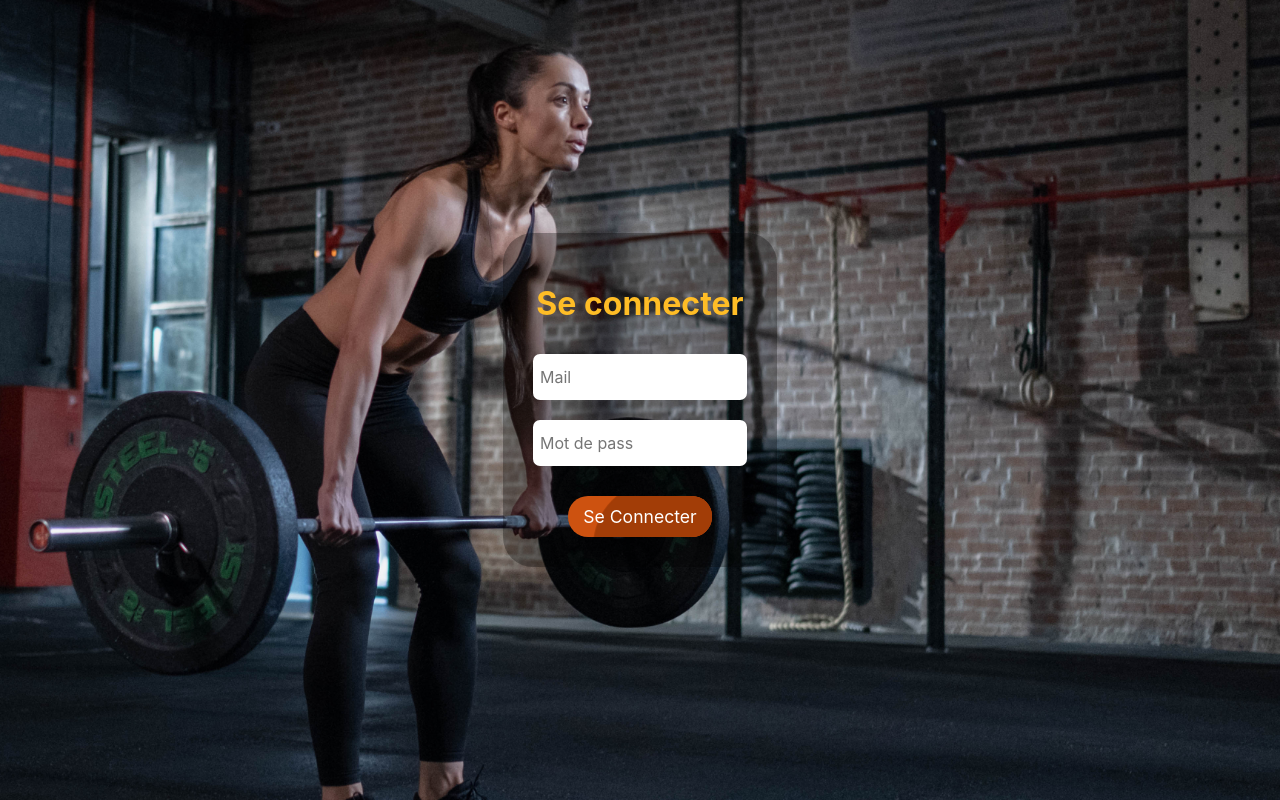
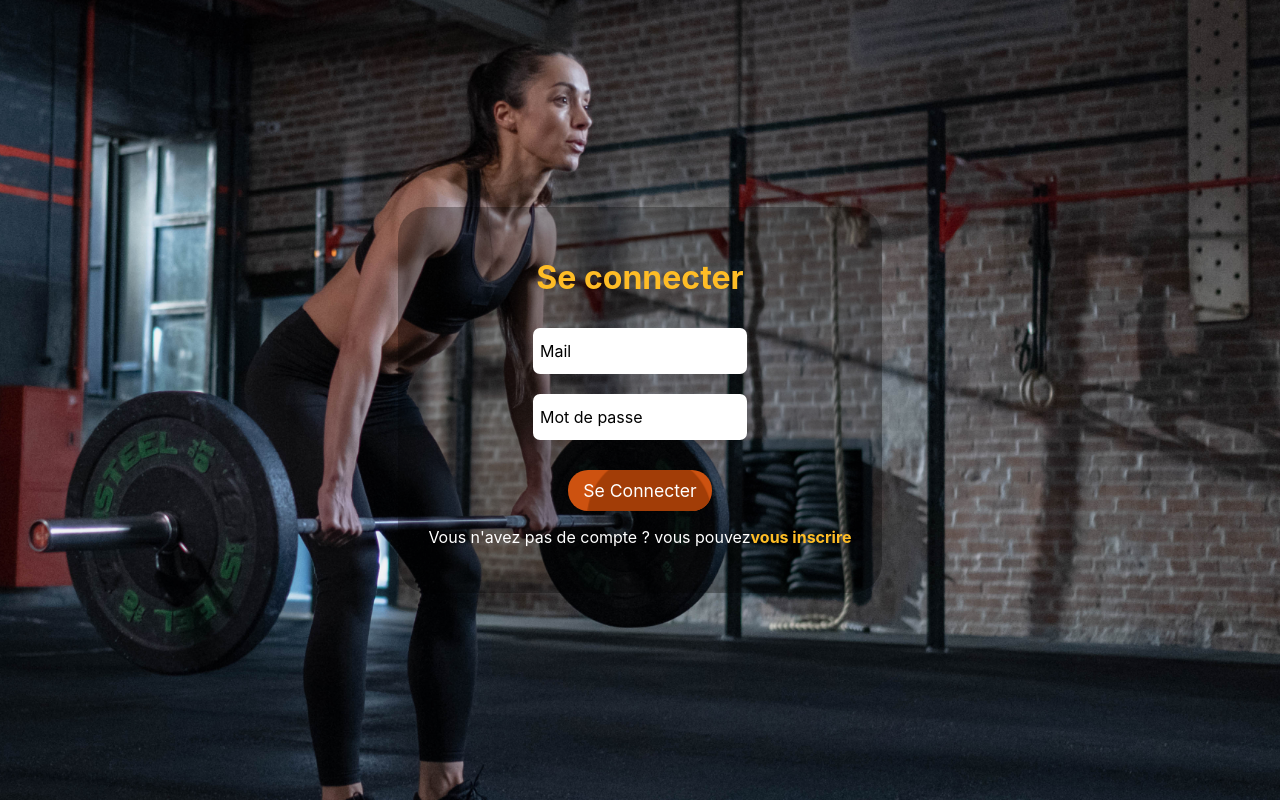
Before and after one commit to Emi-vas/training-plan_web__React, a React (Create React App) app: page / in a window 1280 px wide. Built offline with nearby package versions, Linux system fonts and the light colour scheme; no server answers.

Commit message:
SignIn composent with testing and firestore

```diff
--- a/src/App.tsx
+++ b/src/App.tsx
@@ -1,5 +1,6 @@
 //react
 import { Routes, Route } from "react-router-dom"
+import { useState } from "react";
 //compo
 import Home from "./pages/Home";
 import Signin from "./components/auth/Signin";
@@ -9,9 +10,20 @@ const App = () => {
 
   return (
     <Routes>
-        <Route path="/" element={ user ? <Home /> : <Signin /> }/>
+        <Route path="/" element={ user ? <Home /> : <Signinup /> }/>
     </Routes>
   );
 };
 
 export default App;
+
+
+const Signinup = () => {
+  const [display, setDisplay] = useState('signin')
+
+    if(display === 'signin') {
+      return <Signin setDisplay={setDisplay} />
+    } else {
+      return <div>Signup</div>
+    }
+}
--- a/src/assets/constants.ts
+++ b/src/assets/constants.ts
@@ -2,5 +2,7 @@ export const COLORS = {
     yellow: "#ffbd26",
     orange: "#cd5210",
     orangeDark: "#a23d07",
-    orangeLight: "#f76e24"
+    orangeLight: "#f76e24",
+
+    err: "#b63939",
 }
--- /dev/null
+++ b/src/auth/UserContext.tsx
@@ -0,0 +1,64 @@
+//react
+import { useContext, createContext, useEffect, useState } from "react";
+//firebase
+import { signInWithEmailAndPassword, createUserWithEmailAndPassword , signOut } from "firebase/auth";
+import { auth } from './firebase'
+
+const initialValue = {
+    user : {},
+    setUser: (v: any)=>{},
+    signIn: (mail: string, pass: string) => {},
+    signUp: (mail: string, pass: string) => {},
+    logOut: () => {}
+}
+
+const UserContext = createContext(initialValue)
+export const useAuth = () => {
+    return useContext(UserContext)
+}
+
+interface Props {
+    children: any
+}
+
+const UserContextCompo = ({ children }: Props) => {
+    const [user, setUser] = useState<any>(null)
+
+    const signIn = async (mail: string, pass: string) => {
+        const res = await signInWithEmailAndPassword(auth, mail, pass)
+        return res
+    }
+
+    const signUp = async (mail: string, pass: string) => {
+        const res = await createUserWithEmailAndPassword(auth, mail, pass)
+        return res
+    }
+
+    const logOut = async () => {
+        await signOut(auth)
+    }
+
+    useEffect(() => {
+        //change l'état à chaque changement.
+        //Ca gère automatique le storage ce qui fait que dès qu'un mec est co tu as acces
+        const unsubscribe = auth.onAuthStateChanged(
+            userActual => setUser(userActual)
+        )
+        return unsubscribe //desactive quand le compo est pas monté
+    }, [])
+
+    const value = {
+        user,
+        setUser,
+        signIn,
+        signUp,
+        logOut
+    }
+
+    return (
+        <UserContext.Provider value={value}>
+            { children }
+        </UserContext.Provider>
+    )
+}
+export default UserContextCompo;
--- /dev/null
+++ b/src/auth/firebase.ts
@@ -0,0 +1,19 @@
+// Import the functions you need from the SDKs you need
+import { initializeApp } from "firebase/app";
+import { getFirestore } from 'firebase/firestore'
+import { getAuth } from 'firebase/auth'
+
+// Your web app's Firebase configuration
+const firebaseConfig = {
+  apiKey: process.env.REACT_APP_API_KEY,
+  authDomain: process.env.REACT_APP_AUTH_DOMAIN,
+  projectId: process.env.REACT_APP_PROJECT_ID,
+  storageBucket: process.env.REACT_APP_STORAGE_BUCKET,
+  messagingSenderId: process.env.REACT_APP_MESSAGING_SENDER_ID,
+  appId: process.env.REACT_APP_APP_ID
+};
+
+// Initialize Firebase
+const app = initializeApp(firebaseConfig);
+export const db = getFirestore()
+export const auth = getAuth()
--- a/src/components/auth/Signin/Signin.styles.ts
+++ b/src/components/auth/Signin/Signin.styles.ts
@@ -14,7 +14,7 @@ export const Wrapper = styled.div`
 `
 
 export const SignBloc = styled.div`
-    color: ${COLORS.yellow};
+   color: white;
     display: flex;
     flex-direction: column;
     align-items: center;
@@ -26,10 +26,36 @@ export const SignBloc = styled.div`
     button {
         margin-top: 20px;
     }
+
+    h1 {
+        color: ${COLORS.yellow};
+    }
+
+    p span {
+        color: ${COLORS.yellow};
+        font-weight: bold;
+        cursor: pointer;
+    }
+
+    & .err {
+        margin-top: 0px;
+        font-weight: bold;
+        color: white;
+    }
 `
-export const Input = styled.input`
+
+interface InputProps {
+    err?: boolean
+}
+
+export const Input = styled.input<InputProps>`
     padding: 13px 7px;
     border-radius: 7px;
     margin: 10px 0;
     width: 200px;
+    background: ${props => props.err ? COLORS.err : "white"};
+    color: ${props => props.err ? "white" : "black"};
+    ::placeholder {
+       color : ${props => props.err ? "white" : "black"};
+    }
 `
--- a/src/components/auth/Signin/Signin.tsx
+++ b/src/components/auth/Signin/Signin.tsx
@@ -4,32 +4,71 @@ import { COLORS } from '../../../assets/constants';
 //compo
 import Button from '../../layouts/Button';
 import { useEffect, useState } from 'react';
-import { TextField } from '@mui/material';
+//firebase
+import { useAuth } from '../../../auth/UserContext';
 
-const Signin = () => {
-    const [click, setClick] = useState(false)
+interface Props {
+    setDisplay: (v: string) => void
+}
+
+const Signin = ({ setDisplay }: Props) => {
+    const { user, signIn } = useAuth()
+    const [mail, setMail] = useState('')
+    const [pass, setPass] = useState('')
+    const [errMail, setErrMail] = useState('')
+    const [errPass, setErrPass] = useState('')
 
     const handleClick = () => {
-        setClick(!click)
+        if(mail == "") {
+            setErrMail('Merci de renseigner une adresse mail')
+            return
+        }
+        if(pass == "") {
+            setErrPass('Merci de renseigner un mot de passe')
+            return
+        }
+        console.log('serveur')
+        signIn(mail, pass)
     }
 
-    useEffect(()=> {
-        console.log(click)
-    },[click])
+    useEffect(() => {
+        console.log(user)
+    },[user])
 
     return (
         <Wrapper>
             <SignBloc>
                 <h1>Se connecter</h1>
 
-                <Input placeholder="Mail"></Input>
-                <Input placeholder="Mot de pass" type={'password'}></Input>
+                <Input
+                    placeholder="Mail"
+                    err={errMail ? true : false}
+                    onChange={(e)=> {
+                        setMail(e.target.value)
+                        setErrMail("")
+                    }}
+                />
+                { errMail && <p className='err'>{errMail}</p> }
+                <Input
+                    placeholder="Mot de passe"
+                    type={'password'}
+                    err={errPass ? true : false}
+                    onChange={(e)=> {
+                        setPass(e.target.value)
+                        setErrPass("")
+                    }}
+                />
+                { errPass && <p className='err'>{errPass}</p> }
 
                 <Button
                     onclick={handleClick}
                     txt={"Se Connecter"}
                     colors={{main: COLORS.orange, hover: COLORS.orangeLight, form: COLORS.orangeDark}}
                 />
+                <p>
+                    Vous n'avez pas de compte ? vous pouvez
+                    <span onClick={()=>setDisplay('signUp')}>vous inscrire</span>
+                </p>
             </SignBloc>
         </Wrapper>
     );
--- /dev/null
+++ b/src/components/auth/Signup/index.ts
@@ -0,0 +1,2 @@
+import Signup from "./Signup";
+export default Signup
--- a/src/index.css
+++ b/src/index.css
@@ -25,3 +25,7 @@ input {
   font-family: inherit;
   outline: none;
 }
+
+.color {
+  color: #b63939;
+}
--- a/src/index.tsx
+++ b/src/index.tsx
@@ -2,12 +2,15 @@ import ReactDOM from 'react-dom/client';
 import './index.css';
 import App from './App';
 import { BrowserRouter } from "react-router-dom"
+import UserContextCompo from './auth/UserContext';
 
 const root = ReactDOM.createRoot(
   document.getElementById('root') as HTMLElement
 );
 root.render(
   <BrowserRouter>
-    <App />
+    <UserContextCompo>
+      <App />
+    </UserContextCompo>
   </BrowserRouter>
 );
```
Also changed, not shown: src/components/auth/Signup/Signup.tsx (added, +11 -0 lines), 2 other files (tests, documents, lock files or other folders).
